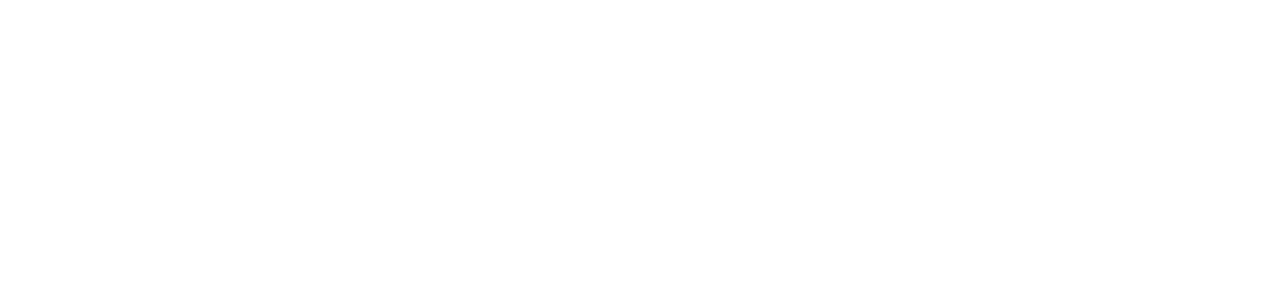
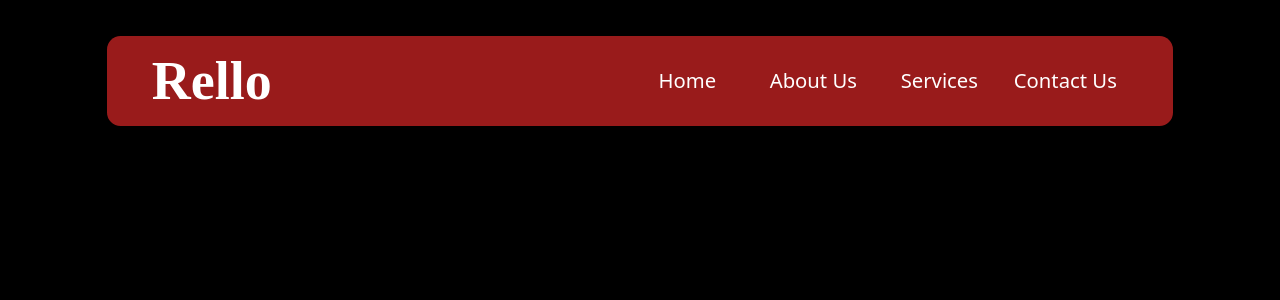
Before and after one commit to ImranullahKhann/responsive-react-website, a React (Vite) app: page / in a window 1280 px wide. Shown: the top 300 px of the page. Built offline with nearby package versions, Linux system fonts and the light colour scheme.

Commit message:
Add Header

```diff
--- a/src/App.css
+++ b/src/App.css
@@ -4,10 +4,10 @@
 
 @import url('https://fonts.googleapis.com/css2?family=New+Rocker&family=Updock&display=swap');
 
-.updock-regular {
+
+.updock-bold {
   font-family: "Updock", cursive;
-  font-weight: 400;
-  font-style: bold;
+  font-weight: 800;
 }
 
 * {
@@ -37,3 +37,14 @@
 h5 {
     @apply text-xl;
 }
+
+body {
+    @apply bg-black;
+}
+
+#root {
+    display: flex;
+    flex-direction: column;
+    align-items: center;
+    gap: 3rem;
+}
--- a/src/App.jsx
+++ b/src/App.jsx
@@ -1,10 +1,11 @@
 import "./App.css"
+import Header from "./components/Header/Header.jsx"
 
 function App() {
   return (
-    <div>
-
-    </div>
+    <>
+      <Header />
+    </>
   )
 }
 
--- /dev/null
+++ b/src/components/Header/Header.jsx
@@ -0,0 +1,20 @@
+import NavButton from "./NavButton.jsx"
+import "../../App.css"
+
+const Header = () => {
+    return (
+        <header className="flex w-10/12 justify-between bg-red-800 text-white px-10 h-20 rounded-xl mt-8">
+            <h1 className="logo updock-bold content-center cursor-pointer hover:text-">
+                Rello
+            </h1>
+            <nav className="h-full">
+                <NavButton name="Home" link="#" />
+                <NavButton name="About Us" link="#" />
+                <NavButton name="Services" link="#" />
+                <NavButton name="Contact Us" link="#" />
+            </nav>
+        </header>
+    )
+}
+
+export default Header;
--- /dev/null
+++ b/src/components/Header/NavButton.jsx
@@ -0,0 +1,7 @@
+const NavButton = ({name, link}) => {
+    return (
+        <a className="inline-block hover:bg-red-700 h-full content-center w-28 text-center transition-all ease-in-out duration-300" href={link}>{ name }</a>
+    )
+}
+
+export default NavButton;
```
Also changed, not shown: src/components/Body/Abous-Us.jsx (added), src/components/Body/Contact-Us.jsx (added), src/components/Body/Home.jsx (added), src/components/Body/Services.jsx (added), src/components/Footer.jsx (added).
